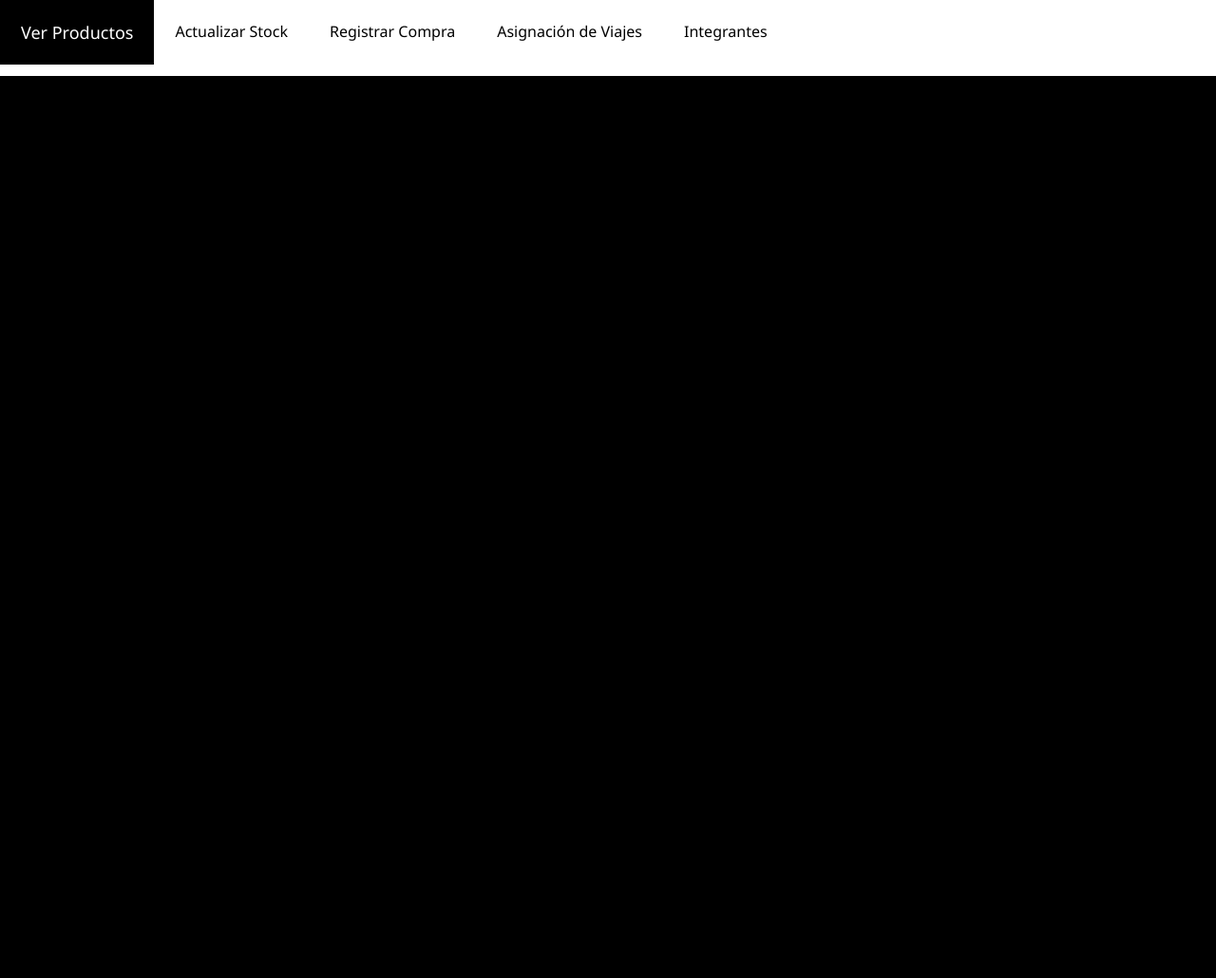
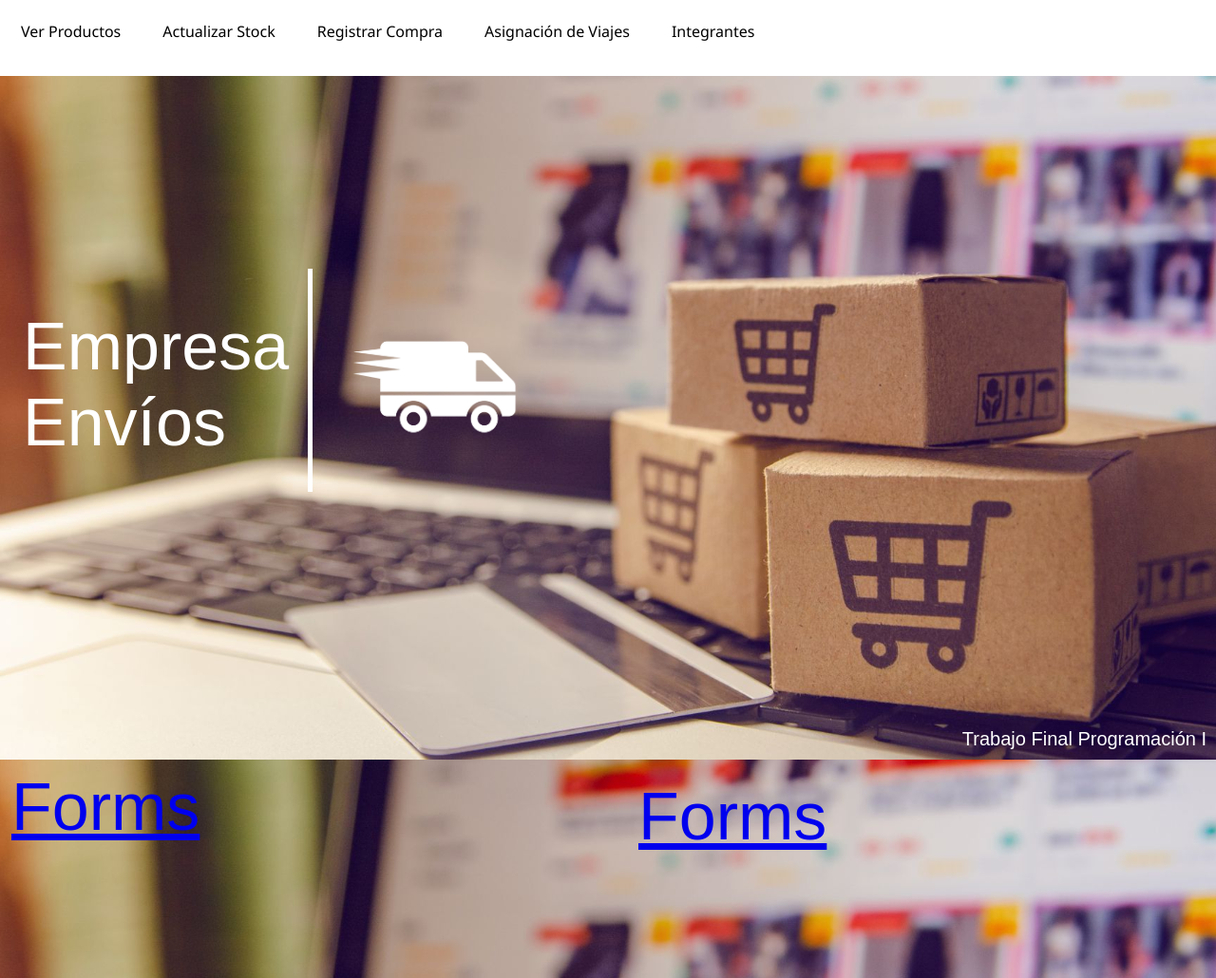
Before and after one commit to LuciaC1/2023-Prog1-TrabajoIntegrador-Copes_Duelli_Martinez, a plain HTML site: page EmpresaEnvío/EmpresaEnvíoAPI/HTML/index.html in a window 1280 px wide. Shown: the whole page at 95% size. Before the commit the page ends 800 px from the top, so only its background shows below. Drawn offline with Linux system fonts and the light colour scheme.

Commit message:
Actualizacion_InicioPagina

```diff
--- a/EmpresaEnvío/EmpresaEnvíoAPI/HTML/index.html
+++ b/EmpresaEnvío/EmpresaEnvíoAPI/HTML/index.html
@@ -24,6 +24,15 @@
             </ul>
         </nav>
     </header>
+    <div class="TituloPrincipal">
+        <table>
+            <tr>
+                <td><p>Empresa Envíos</p></td>
+                <td><img src="icono2.png" alt="Imagen1" /></td>
+            </tr>
+        </table>
+    </div>
+    <div class="texto-derecha-abajo">Trabajo Final Programación I</div>
     <div class="grid">
         <div class="grid-item-clickable">
             <p><a href="forms.html">Forms</a></p>
--- a/EmpresaEnvío/EmpresaEnvíoAPI/HTML/styles.css
+++ b/EmpresaEnvío/EmpresaEnvíoAPI/HTML/styles.css
@@ -3,10 +3,16 @@
     padding: 0;
     box-sizing: border-box;
 }
-body {
+
+body, html {
+    background-image: url(ImagenFondo.jpg);
+    background-repeat: no-repeat;
+    background-size: cover;
+    background-attachment: fixed;
     background-color: black;
     font-family: 'Segoe UI', Tahoma, Geneva, Verdana, sans-serif;
 }
+
 header {
     background: white;
     width: 100%;
@@ -98,6 +104,62 @@ nav {
         color: black;
         font-size: 18px;
     }
+
+.TituloPrincipal {
+    display: flex;
+    justify-content: left;
+    align-items: center;
+    margin-left: 20px;
+    height: 100vh;
+}
+
+p {
+    font-family: sans-serif;
+    font-size: 70px;
+    width: 150px;
+    height: 50px;
+    color: white;
+    position: center;
+    margin-left: 2px;
+    margin-right: 150px;
+    margin-bottom: 100px;
+}
+
+img {
+    margin-top: 10px;
+    margin-left: 20px;
+    width: 220px;
+    height: 220px;
+}
+
+table tr td:first-child {
+    border-right: 5px solid white;
+}
+
+.texto-derecha-abajo {
+    font-family: sans-serif;
+    color: white;
+    font-size: 20px;
+    position: fixed;
+    bottom: 0;
+    right: 0;
+    margin: 10px;
+    z-index: 1000;
+}
+
+@media (max-width: 700px) {
+    .grid-item {
+        width: 100%;
+    }
+
+    body {
+        height: 150vh;
+    }
+
+    .grid-item-clickable {
+        width: 100%;
+    }
+}
 
 .grid {
     display: flex;
```
Also changed, not shown: EmpresaEnvío/EmpresaEnvíoAPI/HTML/Icono2.png (added), EmpresaEnvío/EmpresaEnvíoAPI/HTML/ImagenFondo.jpg (added).
